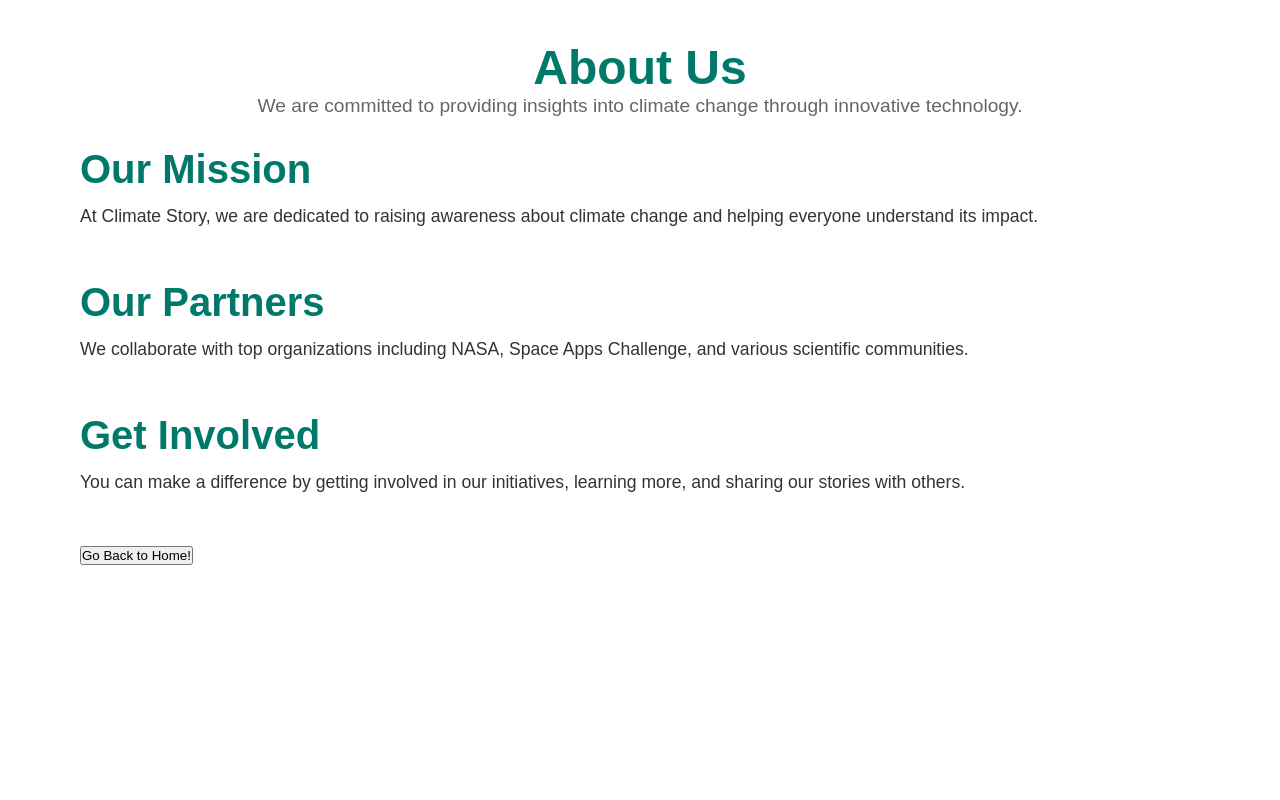
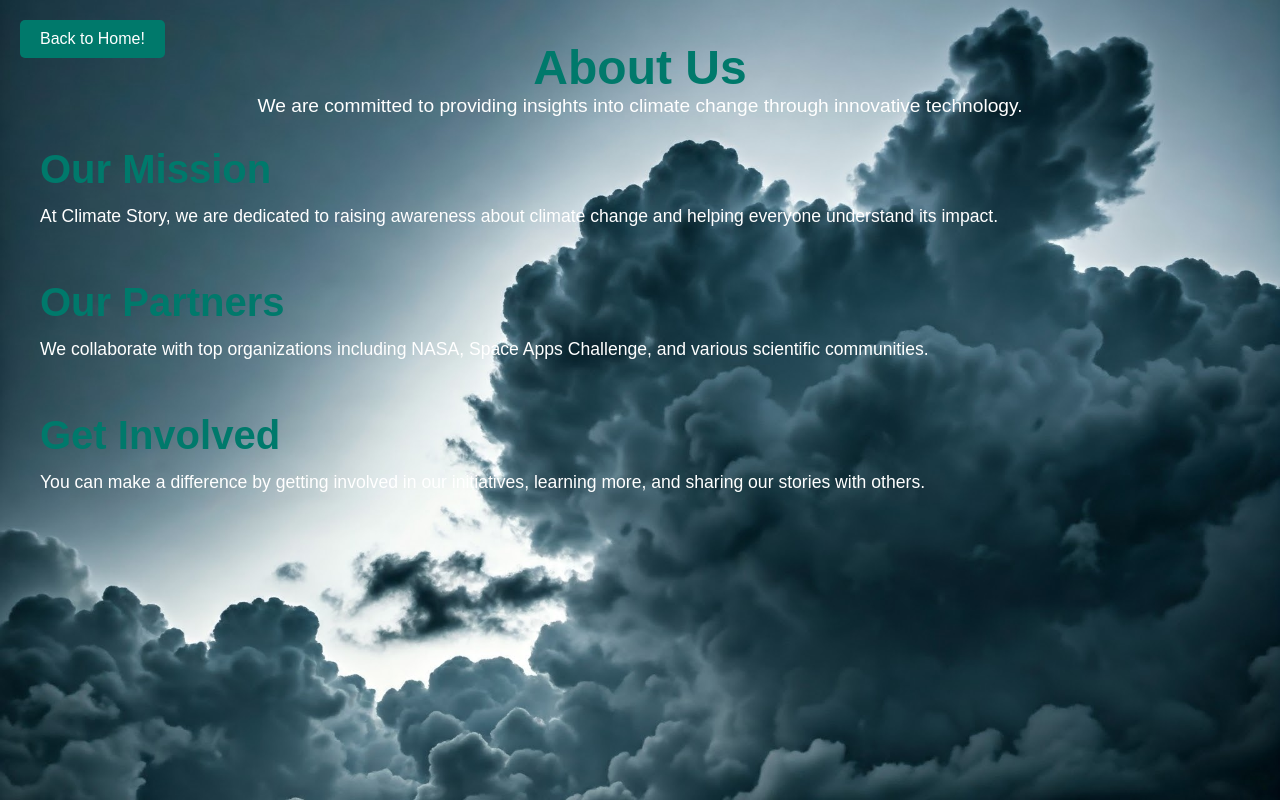
Before and after one commit to Abhishekingle662/Climate-Story-Nasa-Space-Apps-, a Next.js app: page /about in a window 1280 px wide. Built offline with nearby package versions, Linux system fonts and the light colour scheme.

Commit message:
Modifed about page background and the home button

```diff
--- a/app/about/about.module.css
+++ b/app/about/about.module.css
@@ -1,15 +1,40 @@
 /* app/about/about.module.css */
 
 .aboutContainer {
+    background-image: url('/about-page-background.png'); /* Adjust the path to the background image */
+    background-size: cover; /* Ensures the background image covers the entire container */
+    background-position: center; /* Centers the background image */
+    background-repeat: no-repeat; /* Prevents the image from repeating */
+
     padding: 40px;
-    max-width: 1200px;
-    margin: 0 auto;
+    width: 100vw; /* Ensures the container takes the full width of the viewport */
+    margin: 0; /* Removes any automatic margins */
     font-family: Arial, sans-serif;
+    height: 100vh; /* Ensures the container takes the full height of the viewport */
+    position: relative; /* Needed for absolute positioning of the button */
 }
 
 .header {
     text-align: center;
     margin-bottom: 30px;
+}
+
+.backButton {
+    position: absolute; /* Absolute positioning */
+    top: 20px; /* Distance from the top */
+    left: 20px; /* Distance from the left */
+    background-color: #00796b; /* Button background color */
+    color: white; /* Button text color */
+    border: none; /* Remove default border */
+    padding: 10px 20px; /* Button padding */
+    font-size: 1rem; /* Font size */
+    cursor: pointer; /* Change cursor to pointer on hover */
+    border-radius: 5px; /* Rounded corners */
+    transition: background-color 0.3s; /* Transition effect */
+}
+
+.backButton:hover {
+    background-color: #005f4f; /* Darker shade on hover */
 }
 
 .header h1 {
@@ -19,7 +44,7 @@
 
 .header p {
     font-size: 1.2rem;
-    color: #666;
+    color: white;
 }
 
 .section {
@@ -34,6 +59,6 @@
 
 .section p {
     font-size: 1.1rem;
-    color: #333;
+    color: white;
     line-height: 1.6;
 }
--- a/app/about/page.js
+++ b/app/about/page.js
@@ -6,6 +6,11 @@ export default function About() {
   return (
     <div className={styles.aboutContainer}>
       <header className={styles.header}>
+        {/* Back to Home button */}
+        <Link href="/">
+          <button className={styles.backButton}>Back to Home!</button>
+        </Link>
+
         <h1>About Us</h1>
         <p>We are committed to providing insights into climate change through innovative technology.</p>
       </header>
@@ -31,10 +36,6 @@ export default function About() {
         </p>
       </section>
 
-      {/* Back to Home button */}
-      <Link href="/">
-        <button className={styles.backButton}>Go Back to Home!</button>
-      </Link>
     </div>
   );
 }
--- a/app/page.module.css
+++ b/app/page.module.css
@@ -26,7 +26,7 @@
   background-color: transparent; /* Fully transparent background */
   border-radius: 10px;
   margin-top: 20px; /* Space below the top */
-  margin-left: 90px; /* Move content to the right */
+  margin-left: 30px; /* Move content to the right */
 }
 
 @media (prefers-color-scheme: dark) {
```
Also changed, not shown: components/Navigation.module.css (+11 -1 lines), public/about-page-background.png (added). Lines whose indentation alone changed are shown as unchanged.
